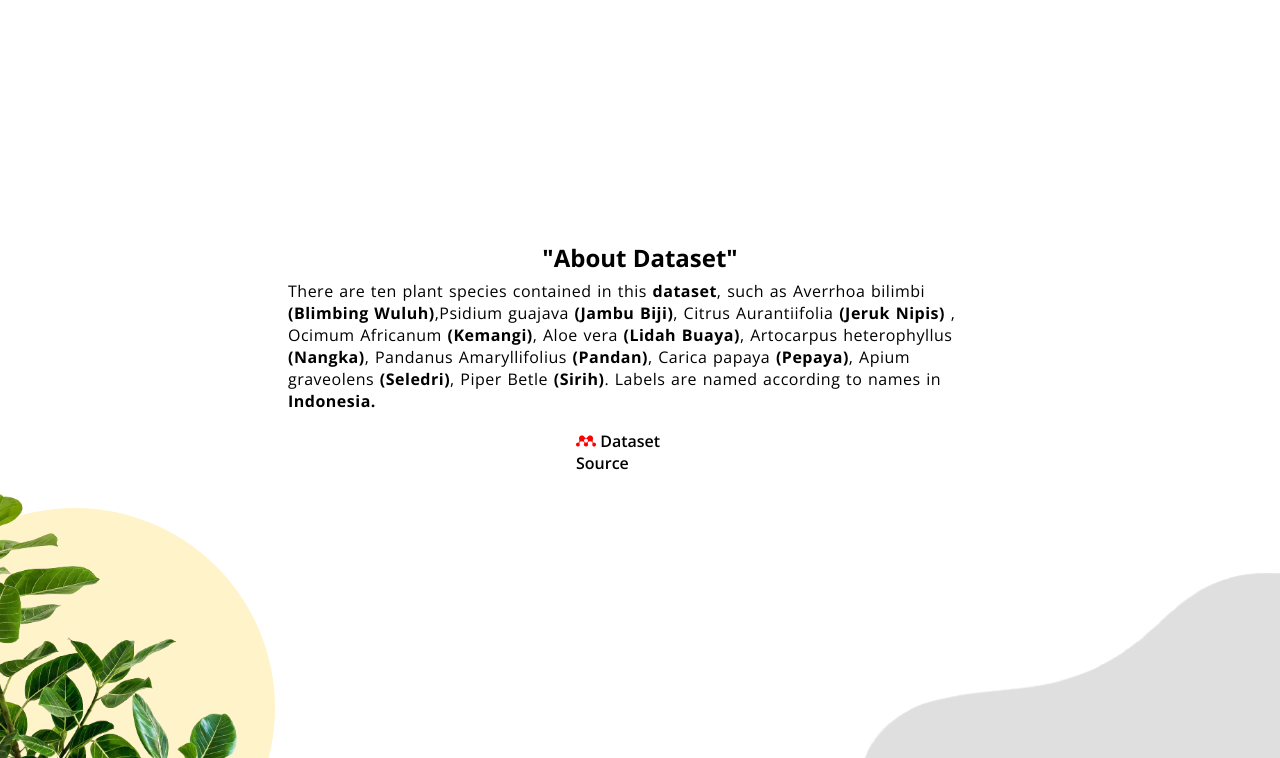
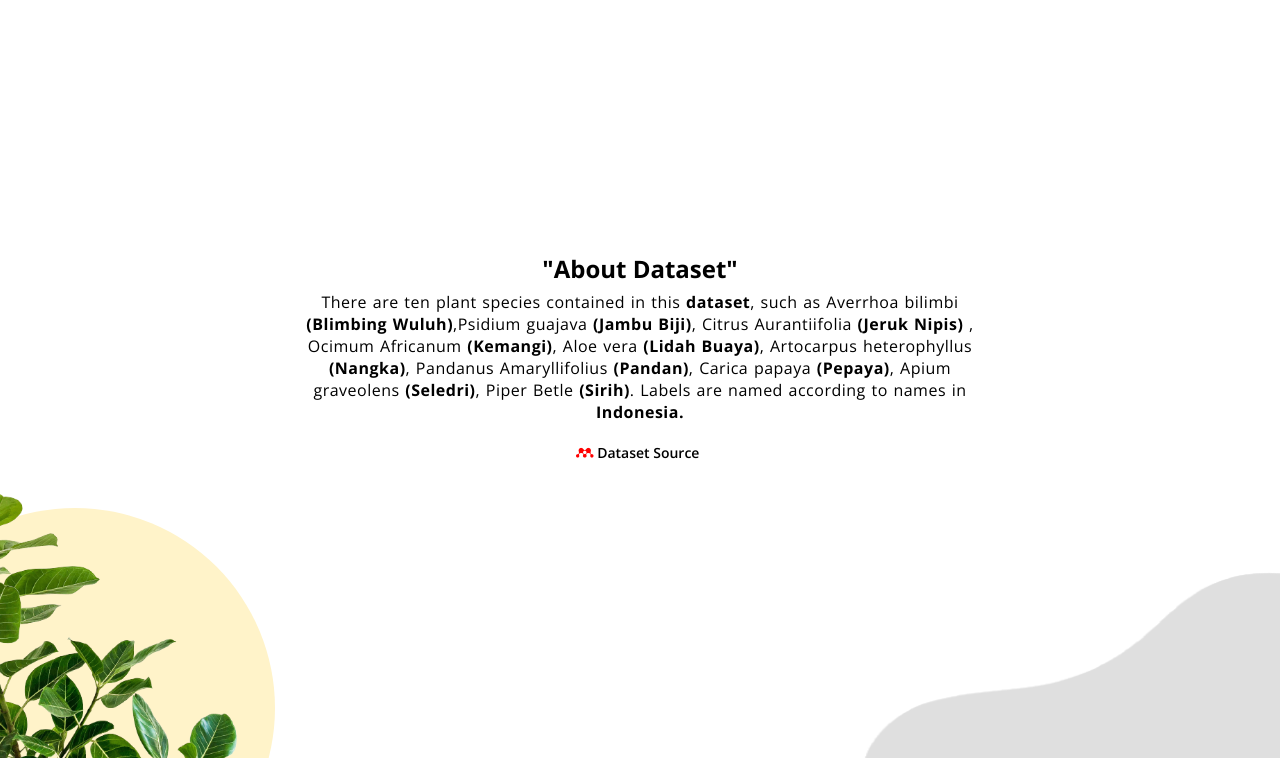
Before and after one commit to arvandza/herbal-leaf-classification, a Python web app: template templates/dataset.html in a window 1280 px wide. Shown: the part 42-800 px from the top of the page. Run offline with Jinja, Linux system fonts and the light colour scheme; the template is opened without the code that fills it, so the values that code supplies are empty.

Commit message:
Update style.css

```diff
--- a/static/styles/style.css
+++ b/static/styles/style.css
@@ -250,10 +250,6 @@
 }
 .sub-title p{
     display: block;
-<<<<<<< HEAD
-    font-size: 16px;
-=======
->>>>>>> 962d838 (update)
     text-align: center;
     letter-spacing: 0.5px;
     word-spacing: 1px;
@@ -268,10 +264,7 @@
     color: #000;
     transition: 0.5s all;
     font-weight: 600;
-<<<<<<< HEAD
-=======
     font-size: 14px;
->>>>>>> 962d838 (update)
 }
 .source-dataset a i{
     color: red;
@@ -281,9 +274,6 @@
     color: #4caf50;
 }
 
-<<<<<<< HEAD
-
-=======
 @media only screen and (max-width:850px){
     .nav-links{
         flex: 1;
@@ -486,4 +476,3 @@
         transition: 0.5s all;
     }
 }
->>>>>>> 962d838 (update)
```
